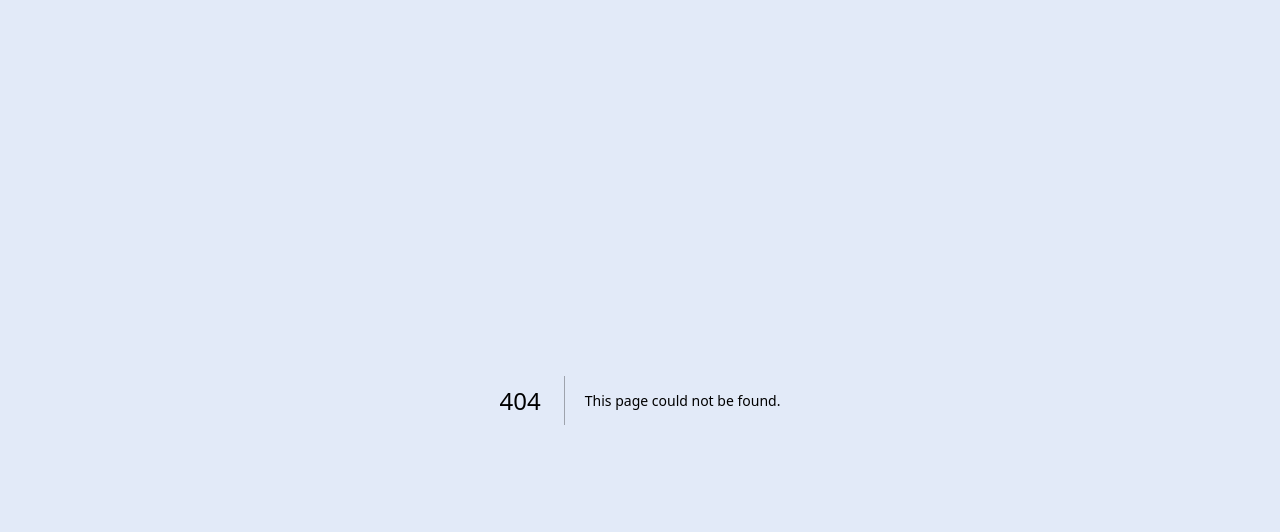
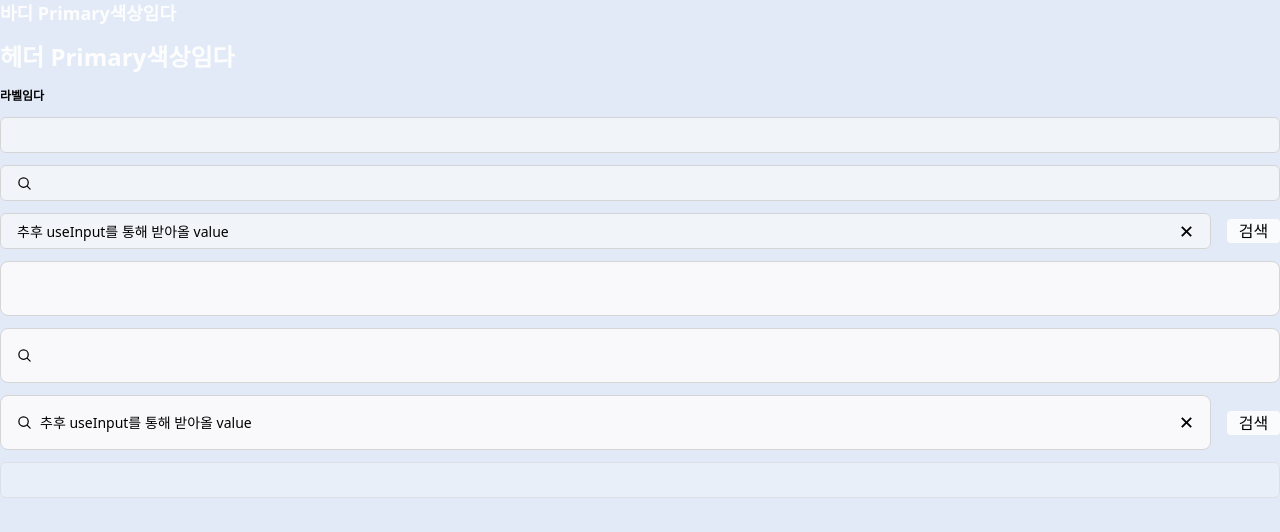
Before and after one commit to devping-kr/NNplanner-FE, a Next.js app: page /seunghyun in a window 1280 px wide. Before the commit this address had no page. Shown: the top 532 px of the page. Built offline with nearby package versions, Linux system fonts and the light colour scheme.

Commit message:
Feat: component 예시 페이지 분리

```diff
--- a/src/app/page.tsx
+++ b/src/app/page.tsx
@@ -1,15 +1,10 @@
-import {
-  BodyPrimary,
-  HeadPrimary,
-  Label,
-} from '@/components/Typography/Typography';
+import Link from 'next/link';
 
 export default function Home() {
   return (
-    <>
-      <BodyPrimary>바디 Primary색상임다</BodyPrimary>
-      <HeadPrimary>헤더 Primary색상임다</HeadPrimary>
-      <Label>라벨임다</Label>
-    </>
+    <div className='flex flex-col gap-20'>
+      <Link href={'/seunghyun'}>승현 작업</Link>
+      <Link href={'/woorim'}>우림 작업</Link>
+    </div>
   );
 }
--- /dev/null
+++ b/src/app/seunghyun/page.tsx
@@ -0,0 +1,40 @@
+'use client';
+import React from 'react';
+import { Input } from '@/components/Input/Input';
+import {
+  BodyPrimary,
+  HeadPrimary,
+  Label,
+} from '@/components/Typography/Typography';
+
+const page = () => {
+  const value = '추후 useInput를 통해 받아올 value';
+  return (
+    <div className='flex flex-col gap-3'>
+      <BodyPrimary>바디 Primary색상임다</BodyPrimary>
+      <HeadPrimary>헤더 Primary색상임다</HeadPrimary>
+      <Label>라벨임다</Label>
+      <Input />
+      <Input isLeftIcon={true} />
+      <Input includeButton value={value} />
+      <Input bgcolor={'search'} height={'large'} borderRadius={'large'} />
+      <Input
+        bgcolor={'search'}
+        height={'large'}
+        borderRadius={'large'}
+        isLeftIcon={true}
+      />
+      <Input
+        bgcolor={'search'}
+        height={'large'}
+        borderRadius={'large'}
+        isLeftIcon={true}
+        includeButton
+        value={value}
+      />
+      <Input disabled />
+    </div>
+  );
+};
+
+export default page;
--- /dev/null
+++ b/src/app/woorim/page.tsx
@@ -0,0 +1,7 @@
+import React from 'react';
+
+const page = () => {
+  return <div>page</div>;
+};
+
+export default page;
```
